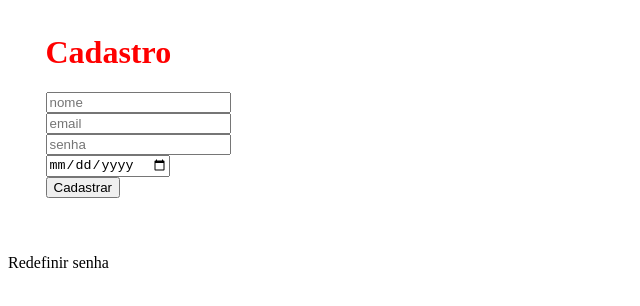
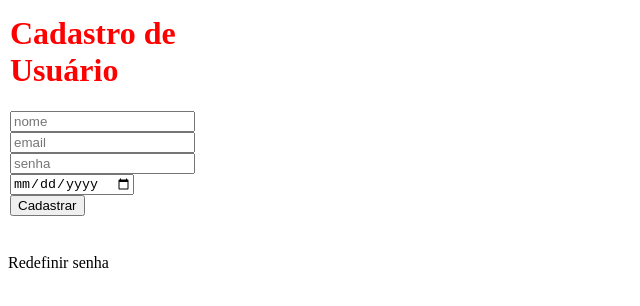
Before and after one commit to haydeniza/teste, a plain HTML site: page index.html in a window 1280 px wide. Shown: the whole page, without its empty margins (0-640 px from the left). Drawn offline with Linux system fonts and the light colour scheme.

Commit message:
segundo commit

```diff
--- a/index.html
+++ b/index.html
@@ -3,13 +3,13 @@
 <head>
     <meta charset="UTF-8">
     <meta name="viewport" content="width=device-width, initial-scale=1.0">
-    <title>Cadastro</title>
+    <title>Cadastro de Usuário</title>
     <link rel="stylesheet" href="style.css">
 </head>
 <body>
     <div class="form-control">
         <form>
-            <h1>Cadastro</h1>
+            <h1>Cadastro de Usuário</h1>
             <div id="cadastro">
                 <input type="text" class="text" placeholder="nome" required>
                 </div>
```
